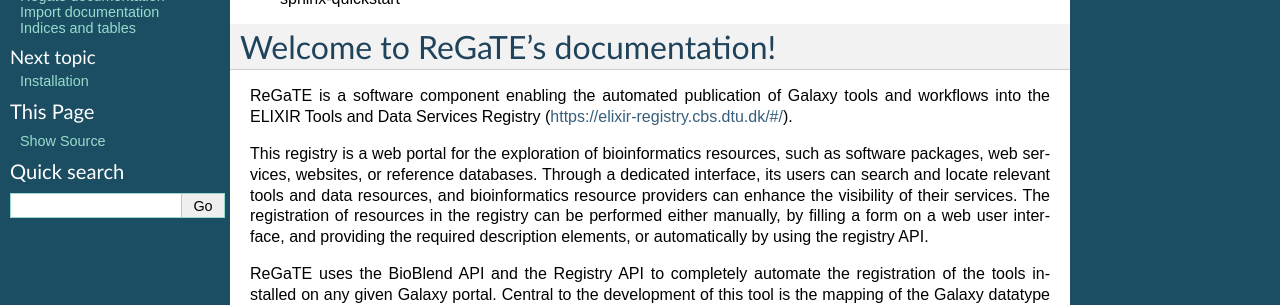
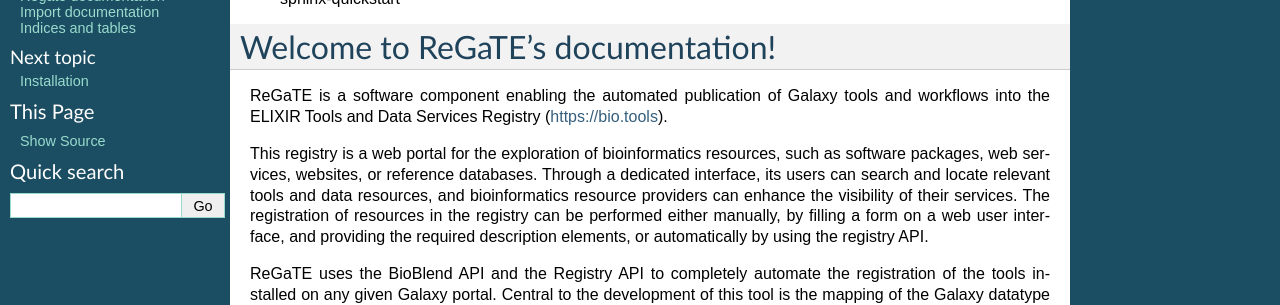
Before and after one commit to C3BI-pasteur-fr/ReGaTE, a Sphinx documentation site: the page built from doc/index.rst, in a window 1280 px wide. Shown: the part 166-471 px from the top of the page. Built offline with Sphinx 7.4.7, drawn with Linux system fonts in a browser that asks for light colours; part of the change alters nothing that is shown.

Commit message:
update registry URL

```diff
--- a/doc/index.rst
+++ b/doc/index.rst
@@ -9,7 +9,7 @@ Registration of Galaxy Tools in Elixir
 
 Welcome to ReGaTE's documentation!
 ==================================
-ReGaTE is a software component enabling the automated publication of Galaxy tools and workflows into the ELIXIR Tools and Data Services Registry (https://elixir-registry.cbs.dtu.dk/#/).
+ReGaTE is a software component enabling the automated publication of Galaxy tools and workflows into the ELIXIR Tools and Data Services Registry (https://bio.tools).
 
 This registry is a web portal for the exploration of bioinformatics resources, such as software packages, web services, websites, or reference databases. Through a dedicated interface, its users can search and locate relevant tools and data resources, and bioinformatics resource providers can enhance the visibility of their services. The registration of resources in the registry can be performed either manually, by filling a form on a web user interface, and providing the required description elements, or automatically by using the registry API.
 
```
